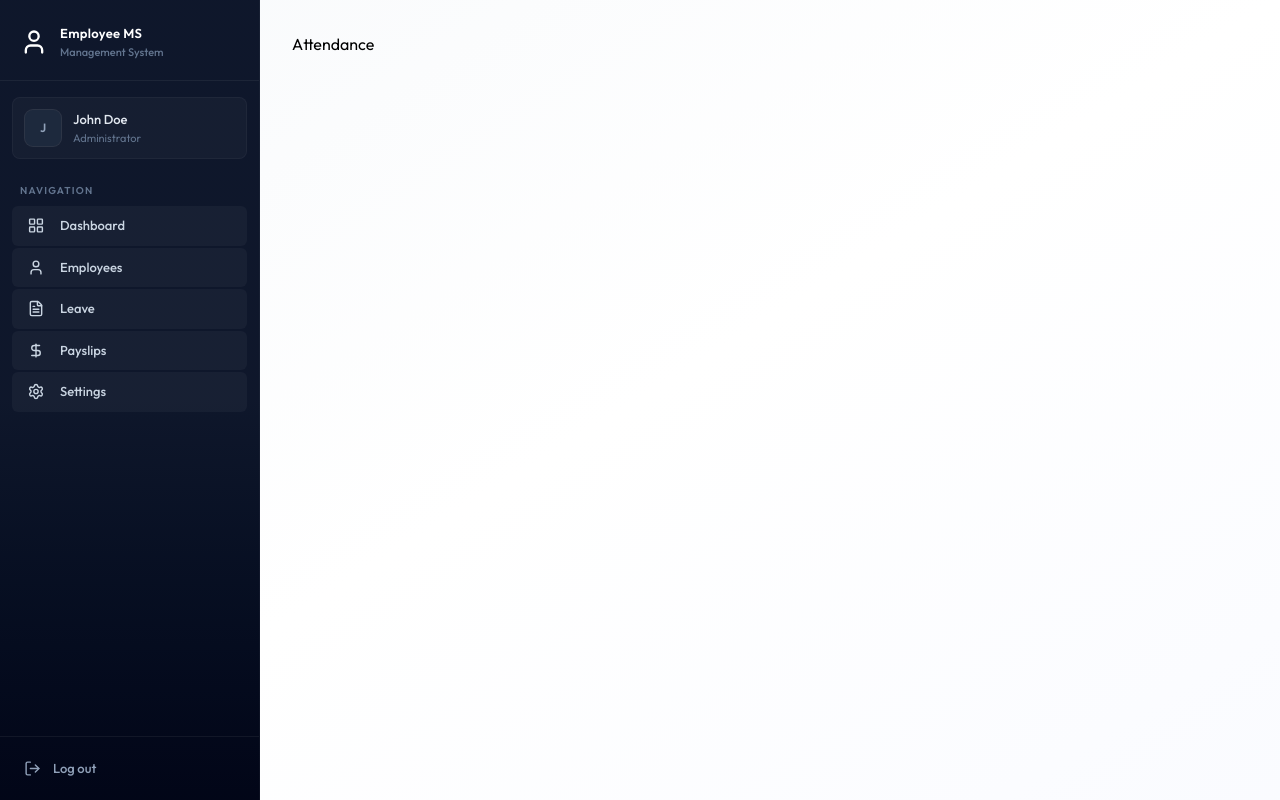
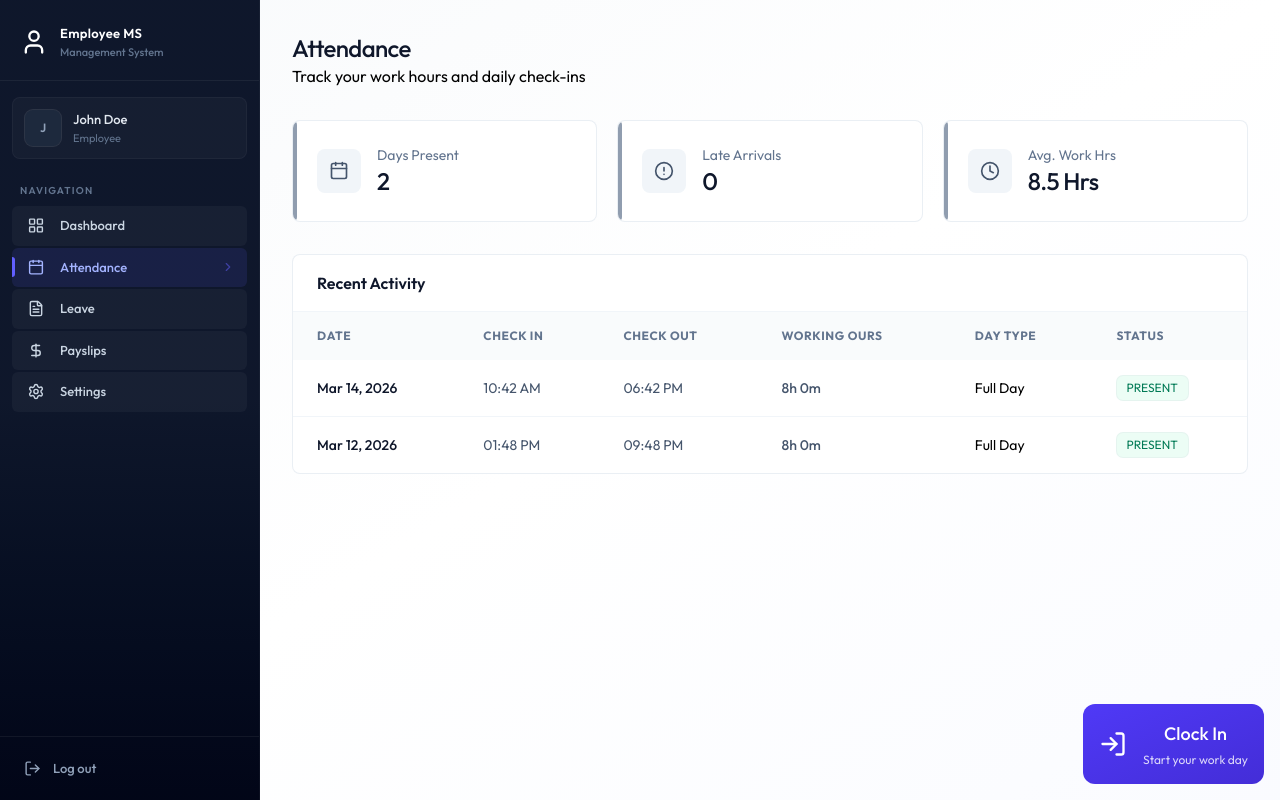
Before and after one commit to Vikneswari-123/EMS-MERN, a React (Vite) app in the folder client/: page /attendance in a window 1280 px wide. Built offline with nearby package versions, Linux system fonts and the light colour scheme.

Commit message:
Attendance page UI completed

```diff
--- a/client/package.json
+++ b/client/package.json
@@ -11,6 +11,7 @@
   },
   "dependencies": {
     "@tailwindcss/vite": "^4.2.2",
+    "date-fns": "^4.1.0",
     "lucide-react": "^1.7.0",
     "react": "^19.2.4",
     "react-dom": "^19.2.4",
--- a/client/src/components/Sidebar.jsx
+++ b/client/src/components/Sidebar.jsx
@@ -17,7 +17,7 @@
         setMobileOpen(false)
     },[pathname])
 
-    const role= "ADMIN" || "EMPLOYEE";
+    const role= "" || "EMPLOYEE";
     const navItems = [
         {name: "Dashboard", href: "/dashboard", icon: LayoutGridIcon},
         role==="ADMIN" ?
--- /dev/null
+++ b/client/src/components/attendance/AttendanceHistory.jsx
@@ -0,0 +1,75 @@
+import React from 'react'
+import { getDayTypeDisplay, getWorkingHoursDisplay } from '../../assets/assets'
+import {format} from "date-fns"
+
+const AttendanceHistory = ({history}) => {
+  return (
+    <div className='card overflow-hidden'>
+        <div className='px-6 py-4 border-b border-slate-100'>
+            <h3 className='font-semibold text-slate-900'>Recent Activity</h3>
+        </div>
+        <div className='overflow-x-auto'>
+            <table className='table-modern'>
+                <thead>
+                    <tr>
+                        <th className='px-6 py-4'>Date</th>
+                        <th className='px-6 py-4'>Check In</th>
+                        <th className='px-6 py-4'>Check Out</th>
+                        <th className='px-6 py-4'>Working ours</th>
+                        <th className='px-6 py-4'>Day Type</th>
+                        <th className='px-6 py-4'>Status</th>
+                    </tr>
+                </thead>
+                <tbody>
+                    {history.length === 0 ? (
+                        <tr>
+                            <td colSpan={6} className='text-center py-12 text-slate-400'>
+                                No attendance history available.
+                            </td>
+                        </tr>
+                    ):(
+                        history.map((record)=>{
+                            const dayType = getDayTypeDisplay(record)
+                            return (
+                                <tr key={record.id || record.id}>
+                                    <td className='px-6 py-4 font-medium text-slate-900'>
+                                        {format(new Date(record.date), "MMM dd, yyyy")}
+                                    </td>
+
+                                    <td className='px-6 py-4 text-slate-600'>
+                                        {record.checkIn ? format(new Date(record.checkIn), "hh:mm a") : "-"}
+                                    </td>
+
+                                    <td className='px-6 py-4 text-slate-600'>
+                                        {record.checkOut ? format(new Date(record.checkOut), "hh:mm a") : "-"}
+                                    </td>
+
+                                    <td className='px-6 py-4 text-slate-600 font-medium'>
+                                        {getWorkingHoursDisplay(record)}
+                                    </td>
+
+                                    <td className='px-6 py-4'>
+                                        {dayType.label !== "-" ? <span className='{`badge ${dayType.className}`}'>{dayType.label}</span>: "-"}
+                                    </td>
+
+                                    <td className='px-6 py-4'>
+                                        <span className={`badge ${record.status === "PRESENT" ? "badge-success" : record.status ===
+                                            "LATE" ? "badge-warning" : "badge-danger"}`}>
+                                            {record.status}
+                                        </span>
+
+                                    </td>
+                                </tr>
+                            )
+                        })
+                    )}
+                </tbody>
+            </table>
+
+        </div>
+
+    </div>
+  )
+}
+
+export default AttendanceHistory
--- /dev/null
+++ b/client/src/components/attendance/AttendanceStats.jsx
@@ -0,0 +1,37 @@
+import { AlertCircleIcon, CalendarIcon, ClockIcon } from 'lucide-react';
+import React from 'react'
+
+const AttendanceStats = ({history}) => {
+  const totalPresent = history.filter((h)=> h.status === "PRESENT" | h.status === "LATE").length;
+
+  const totalLate = history.filter((h)=> h.status === "LATE").length;
+
+  const stats= [
+    {label:"Days Present", value: totalPresent, icon: CalendarIcon},
+    {label:"Late Arrivals", value: totalLate, icon: AlertCircleIcon},
+    {label:"Avg. Work Hrs", value: "8.5 Hrs", icon: ClockIcon},
+  ]
+
+  return (
+    <div className='grid grid-cols-1 sm:grid-cols-3 gap-4 sm:gap-5 mb-8'>
+        {stats.map((s)=>(
+            <div key={s.label} className='card card-hover p-5 sm:p-6 flex items-center gap-4
+            relative overflow-hidden group'>
+                <div className='absolute left-0 top-0 bottom-0 w-1 rounded-r-full
+                bg-slate-500/70 group-hover:bg-indigo-500/70'/>
+                <div className='p-3 bg-slate-100 rounded-lg group-hover:bg-indigo-50 transition-colors duration-200'>
+                    <s.icon className="w-5 h-5 text-slate-600 group-hover:text-indigo-600 transition-colors duration-200"/>
+                </div>
+                <div>
+                    <p className='text-sm text-slate-500'>{s.label}</p>
+                    <p className='text-2xl font-medium text-slate-900 tracking-tight'>{s.value}</p>
+                </div>
+
+            </div>
+        ))}
+
+    </div>
+  )
+}
+
+export default AttendanceStats
--- /dev/null
+++ b/client/src/components/attendance/CheckInButton.jsx
@@ -0,0 +1,45 @@
+import { Loader2Icon, LogInIcon, LogOutIcon } from 'lucide-react'
+import React, { useState } from 'react'
+
+const CheckInButton = ({todayRecord, onAction}) => {
+    const [loading, setLoading] = useState(false)
+
+    const handleAttendance = async ()=>{
+        setLoading(true)
+        setTimeout(() => {
+            setLoading(false)
+            onAction()
+        },1000)
+    }
+
+    if(todayRecord?.checkOut){
+        return (
+            <div className='flex flex-col items-center justify-center p-8 bg-slate-50 rounded-2xl border border-slate-200'>
+                <h3 className='text-lg font-bold text-slate-900'>Work Day Completed</h3>
+                <p className='text-slate-500 text-sm mt-1'>Great job! See you tomorrow.</p>
+            </div>
+        )
+    }
+
+    const isCheckedIn = !!todayRecord?.isCheckedIn;
+    return (
+        <div className='absolute bottom-4 right-4 flex flex-col z-1'>
+            <button onClick={handleAttendance} disabled={loading} className={`w-full max-w-xs flex justify-between items-center gap-4 p-4 rounded-xl
+            bg-linear-to-br text-white ${isCheckedIn ? "from-slate-700 to-slate-900" : "from-indigo-600 to-indigo-700"}`}>
+                {loading ? <Loader2Icon className='size-7 animate-spin'/>:isCheckedIn ?
+                <LogOutIcon className='size-7'/> : <LogInIcon className='size-7'/>}
+
+                <div className='relative flex flex-col items-center text-center'>
+                    <h2 className='text-lg font-medium mb-1'>{loading ? "Processing..." : isCheckedIn ? "Clock Out" : "Clock In"}</h2>
+                    <p className='text-xs opacity-80'>{isCheckedIn? "Click to end your shift": "Start your work day"}</p>
+                </div>
+            </button>
+        </div>
+    )
+
+  return (
+    <div>I</div>
+  )
+}
+
+export default CheckInButton
--- a/client/src/pages/Attendance.jsx
+++ b/client/src/pages/Attendance.jsx
@@ -1,8 +1,53 @@
+import { useCallback , useEffect, useState,} from "react"
+import { dummyAttendanceData } from "../assets/assets"
+import CheckInButton from "../components/attendance/CheckInButton"
+import AttendanceStats from "../components/attendance/AttendanceStats"
+import AttendanceHistory from "../components/attendance/AttendanceHistory"
 
 
 const Attendance = () => {
+   const [history, setHistory] = useState([])
+   const [loading, setLoading] = useState(true)
+   const [isDeleted, setIsDeleted] = useState(false)
+
+   const fetchData=useCallback(async ()=>{
+    setHistory(dummyAttendanceData)
+    setTimeout(() => {
+      setLoading(false)
+    }, 1000)
+   }, [])
+
+   useEffect(()=>{
+    fetchData()
+   },[fetchData]);
+
+   if (loading) return <loading/>
+
+   const today= new Date()
+   today.setHours(0,0,0,0)
+   const todayRecord = history.find((r)=> new Date(r.date).toDateString() === today.toDateString())
+
+
   return (
-    <div>Attendance</div>
+    <div className="animate-fade-in">
+      <div className="page-header">
+        <h1 className="page-title">Attendance</h1>
+        <p>Track your work hours and daily check-ins</p>
+      </div>
+
+      {isDeleted ? (
+        <div className="mb-8 p-6 bg-rose-50 border border-rose-200 rounded-2xl text-center">
+        <p>You can no longer clock in or out because your employee records have been marked as deleted.</p>
+        </div>
+      ): (
+        <div className="mb-8">
+          <CheckInButton todayRecord={todayRecord} onAction={fetchData}/>
+        </div>
+      )}
+
+      <AttendanceStats history={history}/>
+      <AttendanceHistory history={history}/>
+    </div>
   )
 }
 
--- a/client/src/pages/Employees.jsx
+++ b/client/src/pages/Employees.jsx
@@ -20,11 +20,11 @@
     setTimeout(() => {
       setLoading(false)
     }, 1000)
-  },[])
+  },[selectedDept])
 
   useEffect(() => {
     fetchEmployees();
-  },[])
+  },[fetchEmployees])
 
   const filtered = employees.filter((emp)=> `${emp.firstName} ${emp.lastName} ${emp.position}`.
   toLowerCase().includes(search.toLowerCase()))
```
Also changed, not shown: 1 other file (tests, documents, lock files or other folders).
